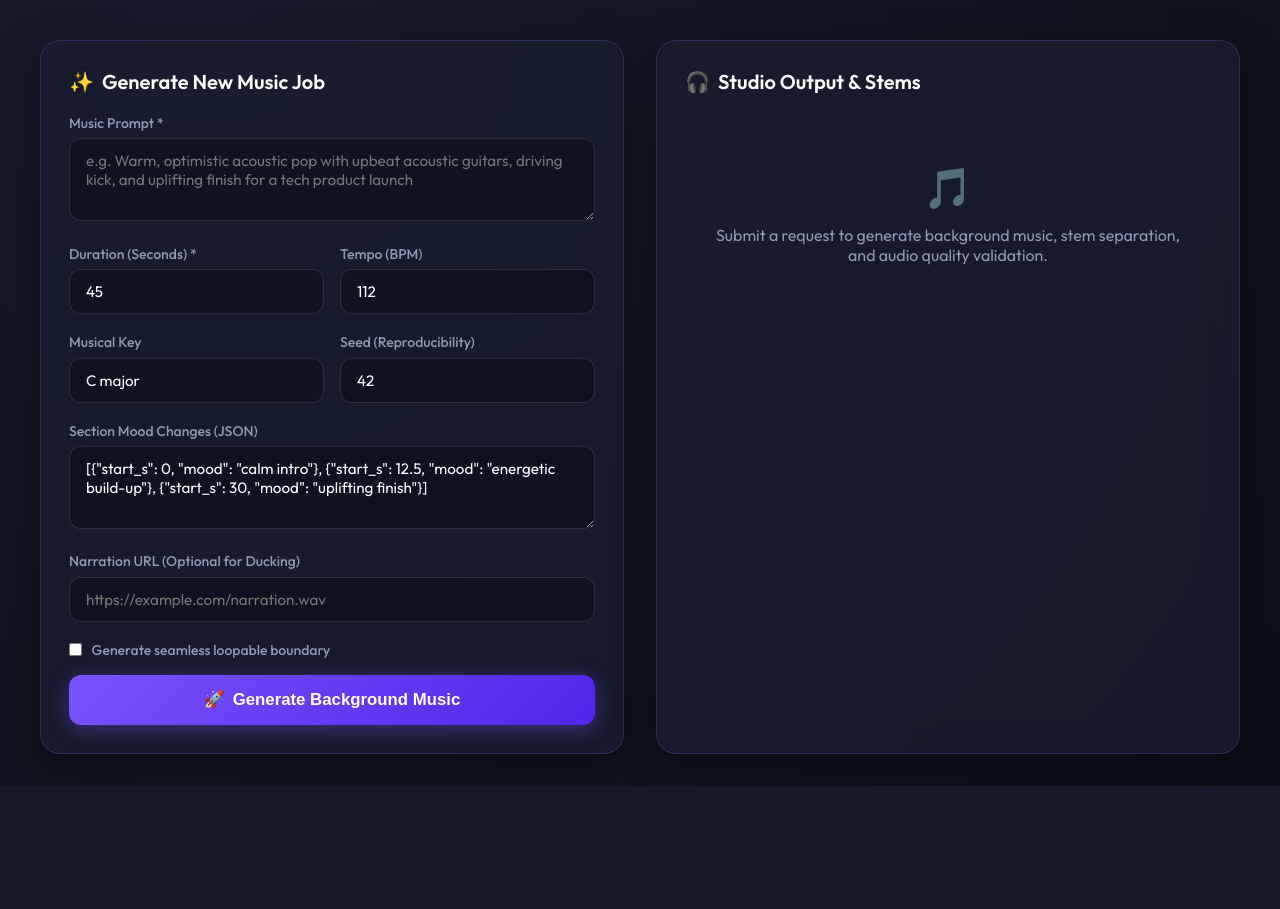
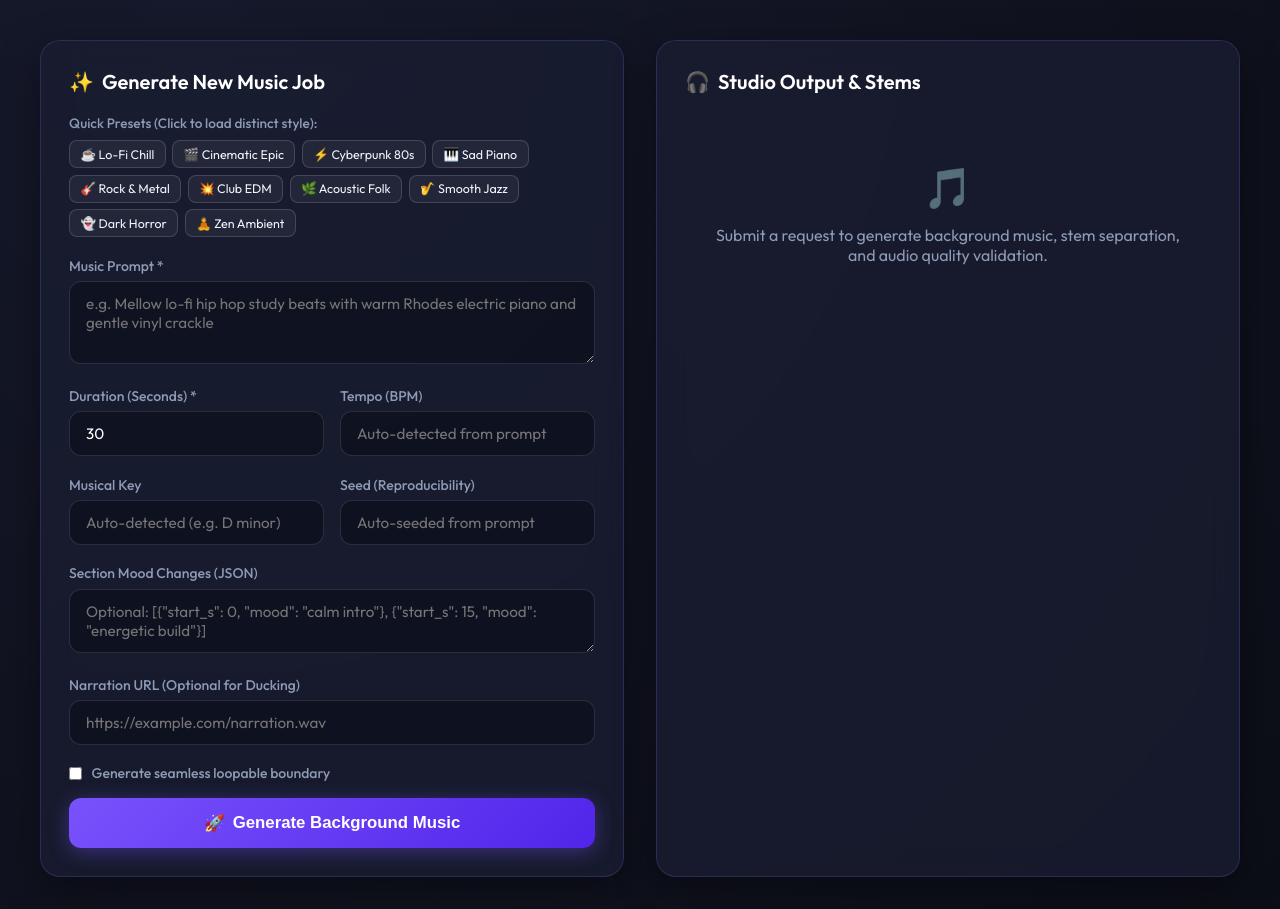
Before and after one commit to yashwanthb0010/incubrix-ai-music-engine, a FastAPI app: page / in a window 1280 px wide. Shown: the part 185-1094 px from the top of the page. Before the commit the page ends 971 px from the top, so only its background shows below. Run offline with FastAPI, Linux system fonts and the light colour scheme; parts of the project's set-up code (start-up, migrations or seed data) failed here and were passed over.

Commit message:
feat: add quick genre preset buttons and dynamic auto-detection to demo interface

```diff
--- a/src/incubrix/web/templates/demo.html
+++ b/src/incubrix/web/templates/demo.html
@@ -181,6 +181,23 @@
       transform: none;
     }
 
+    .preset-btn {
+      background: rgba(255, 255, 255, 0.05);
+      border: 1px solid rgba(255, 255, 255, 0.15);
+      color: var(--text-main);
+      padding: 0.35rem 0.65rem;
+      border-radius: 0.5rem;
+      font-size: 0.78rem;
+      cursor: pointer;
+      transition: all 0.2s ease;
+      font-family: inherit;
+    }
+    .preset-btn:hover {
+      background: rgba(121, 82, 252, 0.25);
+      border-color: var(--accent-primary);
+      transform: translateY(-1px);
+    }
+
     /* Player and Results */
     .status-badge {
       display: inline-block;
@@ -288,37 +305,55 @@
         <div class="card-title">
           <span>✨</span> Generate New Music Job
         </div>
+
+        <!-- Quick Style Presets -->
+        <div style="margin-bottom: 1.2rem;">
+          <label style="font-size: 0.85rem; color: var(--text-muted); display: block; margin-bottom: 0.5rem;">Quick Presets (Click to load distinct style):</label>
+          <div style="display: flex; gap: 0.4rem; flex-wrap: wrap;">
+            <button type="button" class="preset-btn" onclick="applyPreset('lofi')">☕ Lo-Fi Chill</button>
+            <button type="button" class="preset-btn" onclick="applyPreset('cinematic')">🎬 Cinematic Epic</button>
+            <button type="button" class="preset-btn" onclick="applyPreset('synthwave')">⚡ Cyberpunk 80s</button>
+            <button type="button" class="preset-btn" onclick="applyPreset('sad_piano')">🎹 Sad Piano</button>
+            <button type="button" class="preset-btn" onclick="applyPreset('rock')">🎸 Rock & Metal</button>
+            <button type="button" class="preset-btn" onclick="applyPreset('edm')">💥 Club EDM</button>
+            <button type="button" class="preset-btn" onclick="applyPreset('acoustic')">🌿 Acoustic Folk</button>
+            <button type="button" class="preset-btn" onclick="applyPreset('jazz')">🎷 Smooth Jazz</button>
+            <button type="button" class="preset-btn" onclick="applyPreset('horror')">👻 Dark Horror</button>
+            <button type="button" class="preset-btn" onclick="applyPreset('ambient')">🧘 Zen Ambient</button>
+          </div>
+        </div>
+
         <form id="musicForm">
           <div class="form-group">
             <label for="prompt">Music Prompt *</label>
-            <textarea id="prompt" rows="3" required placeholder="e.g. Warm, optimistic acoustic pop with upbeat acoustic guitars, driving kick, and uplifting finish for a tech product launch"></textarea>
+            <textarea id="prompt" rows="3" required placeholder="e.g. Mellow lo-fi hip hop study beats with warm Rhodes electric piano and gentle vinyl crackle"></textarea>
           </div>
 
           <div class="row">
             <div class="form-group">
               <label for="duration">Duration (Seconds) *</label>
-              <input type="number" id="duration" min="5" max="300" step="0.5" value="45" required>
+              <input type="number" id="duration" min="5" max="300" step="0.5" value="30" required>
             </div>
             <div class="form-group">
               <label for="tempo">Tempo (BPM)</label>
-              <input type="number" id="tempo" min="40" max="240" value="112" placeholder="Optional (e.g. 112)">
+              <input type="number" id="tempo" min="40" max="240" placeholder="Auto-detected from prompt">
             </div>
           </div>
 
           <div class="row">
             <div class="form-group">
               <label for="key">Musical Key</label>
-              <input type="text" id="key" value="C major" placeholder="e.g. C major, A minor">
+              <input type="text" id="key" placeholder="Auto-detected (e.g. D minor)">
             </div>
             <div class="form-group">
               <label for="seed">Seed (Reproducibility)</label>
-              <input type="number" id="seed" value="42" placeholder="e.g. 42">
+              <input type="number" id="seed" placeholder="Auto-seeded from prompt">
             </div>
           </div>
 
           <div class="form-group">
             <label for="sections">Section Mood Changes (JSON)</label>
-            <textarea id="sections" rows="3" placeholder='[{"start_s": 0, "mood": "calm intro"}, {"start_s": 12.5, "mood": "energetic build-up"}, {"start_s": 30, "mood": "uplifting finish"}]'>[{"start_s": 0, "mood": "calm intro"}, {"start_s": 12.5, "mood": "energetic build-up"}, {"start_s": 30, "mood": "uplifting finish"}]</textarea>
+            <textarea id="sections" rows="2" placeholder='Optional: [{"start_s": 0, "mood": "calm intro"}, {"start_s": 15, "mood": "energetic build"}]'></textarea>
           </div>
 
           <div class="form-group">
@@ -397,6 +432,70 @@
 
   <script>
     let pollInterval = null;
+
+    const PRESETS = {
+      lofi: {
+        prompt: "Mellow lo-fi hip hop study beats with warm Rhodes electric piano, vinyl crackle, and swung drums",
+        duration: 30,
+        sections: '[{"start_s": 0, "mood": "relaxed intro"}, {"start_s": 15, "mood": "lofi beat groove"}]'
+      },
+      cinematic: {
+        prompt: "Epic dramatic cinematic movie trailer with thunderous timpani booms, bowed cello strings, and heroic brass",
+        duration: 30,
+        sections: '[{"start_s": 0, "mood": "mysterious calm"}, {"start_s": 12, "mood": "epic orchestra climax"}]'
+      },
+      synthwave: {
+        prompt: "Pumping 80s synthwave cyberpunk neon drive with analog supersaw chords, arp bass, and sidechain ducking",
+        duration: 30,
+        sections: '[{"start_s": 0, "mood": "80s intro"}, {"start_s": 15, "mood": "driving synth drop"}]'
+      },
+      sad_piano: {
+        prompt: "Emotional melancholic piano melody with soft acoustic piano chords, gentle sorrow, and cello strings",
+        duration: 30,
+        sections: '[{"start_s": 0, "mood": "gentle sorrow"}, {"start_s": 15, "mood": "emotional crescendo"}]'
+      },
+      rock: {
+        prompt: "Aggressive hard rock with overdriven electric guitar power chords, fast acoustic drums, and heavy bass",
+        duration: 30,
+        sections: '[{"start_s": 0, "mood": "riff intro"}, {"start_s": 12, "mood": "heavy energetic chorus"}]'
+      },
+      edm: {
+        prompt: "High energy electronic festival dance club beat with driving four on the floor kick and pumping saw leads",
+        duration: 30,
+        sections: '[{"start_s": 0, "mood": "build up"}, {"start_s": 12, "mood": "energetic drop"}]'
+      },
+      acoustic: {
+        prompt: "Warm acoustic folk guitar morning sunshine with cheerful fingerpicking, cajon hand percussion, and shaker",
+        duration: 30,
+        sections: '[{"start_s": 0, "mood": "peaceful morning"}, {"start_s": 15, "mood": "uplifting strumming"}]'
+      },
+      jazz: {
+        prompt: "Sophisticated smooth midnight jazz lounge with walking upright bass, swung brush ride, and Rhodes chords",
+        duration: 30,
+        sections: '[{"start_s": 0, "mood": "smoky lounge"}, {"start_s": 15, "mood": "swing groove"}]'
+      },
+      horror: {
+        prompt: "Dark scary horror suspense thriller with creepy dissonant tritones, heartbeat double-thuds, and metallic scrapes",
+        duration: 30,
+        sections: '[{"start_s": 0, "mood": "eerie tension"}, {"start_s": 15, "mood": "terrifying climax"}]'
+      },
+      ambient: {
+        prompt: "Deep tranquil zen meditation ambient drone with shimmering singing bowls, peaceful harmony, and no drums",
+        duration: 30,
+        sections: '[{"start_s": 0, "mood": "deep stillness"}, {"start_s": 15, "mood": "ethereal floating"}]'
+      }
+    };
+
+    function applyPreset(key) {
+      const p = PRESETS[key];
+      if (!p) return;
+      document.getElementById('prompt').value = p.prompt;
+      document.getElementById('duration').value = p.duration;
+      document.getElementById('sections').value = p.sections;
+      document.getElementById('tempo').value = '';
+      document.getElementById('key').value = '';
+      document.getElementById('seed').value = '';
+    }
 
     document.getElementById('musicForm').addEventListener('submit', async (e) => {
       e.preventDefault();
@@ -515,7 +614,9 @@
         // Stats pills
         const qm = manifest.quality_measurements;
         const sr = manifest.stem_reconstruction;
+        const tempoKey = (manifest.tempo_bpm ? `${manifest.tempo_bpm} BPM` : '') + (manifest.key ? ` • ${manifest.key}` : '');
         document.getElementById('statPills').innerHTML = `
+          <div class="stat-pill" style="border: 1px solid var(--accent-primary);">Recipe: <strong style="color: #bfa3ff;">${tempoKey || 'Harmonic Synthesizer'}</strong></div>
           <div class="stat-pill">Duration: <strong>${qm.measured_duration_s}s</strong></div>
           <div class="stat-pill">Loudness: <strong>${qm.integrated_lufs} LUFS</strong></div>
           <div class="stat-pill">True Peak: <strong>${qm.true_peak_dbtp} dBTP</strong></div>
```
